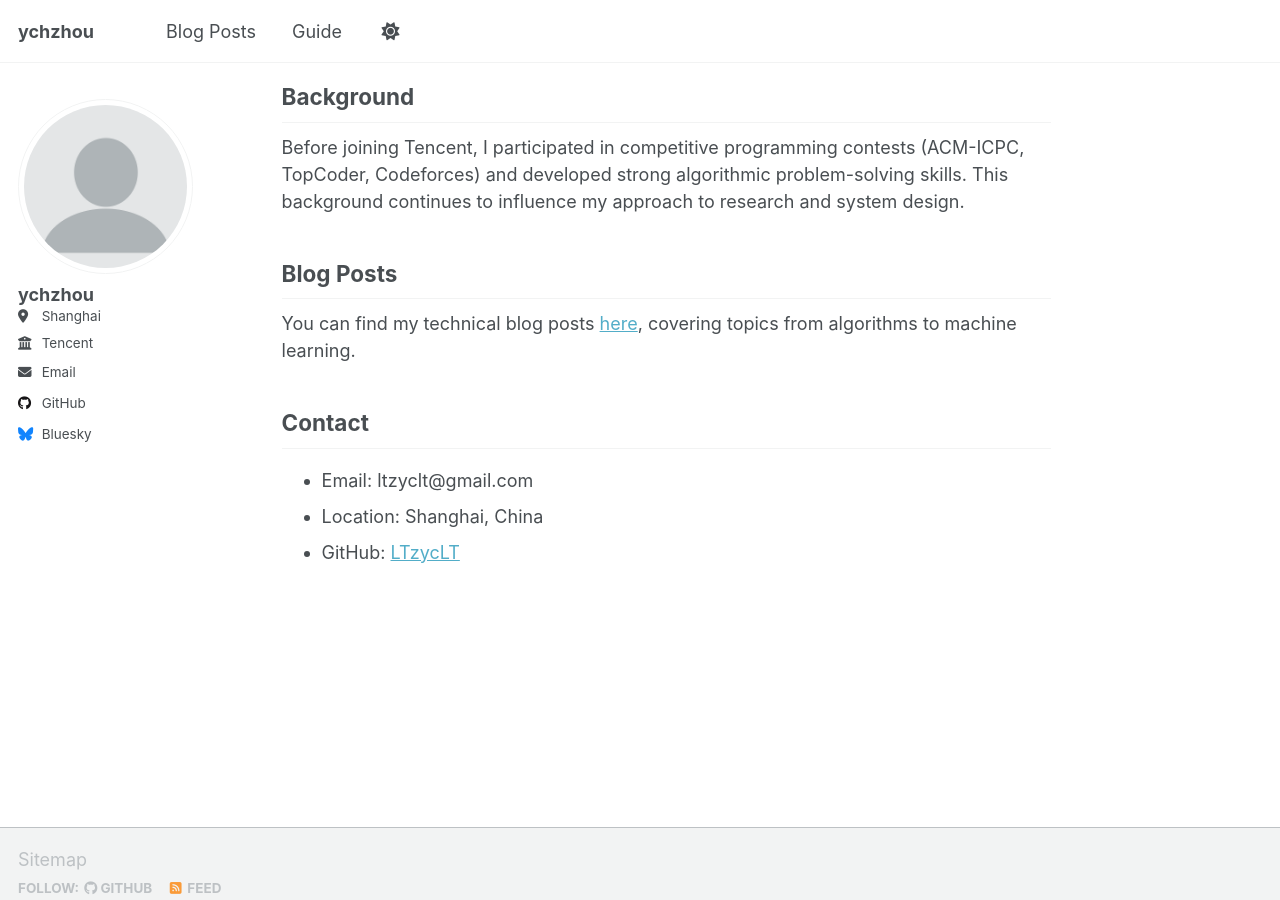
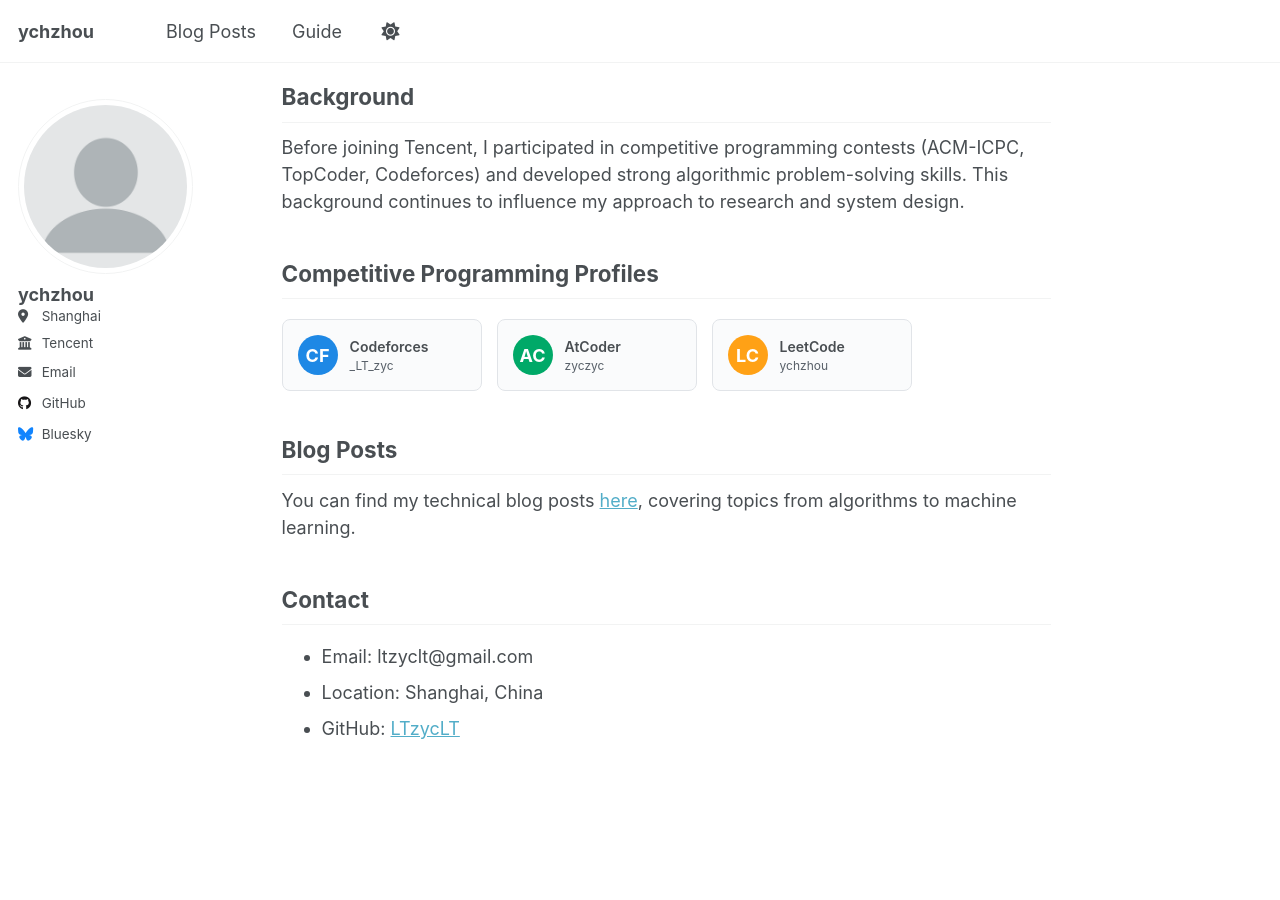
Before and after one commit to LTzycLT/ltzyclt.github.io, a Jekyll site: the page built from _pages/about.md, in a window 1280 px wide and 900 px high, scrolled down 412 px. Built offline with Jekyll 4.4.1, drawn with Linux system fonts in a browser that asks for light colours; a script that is not in the unit is left out.

Commit message:
Add competitive programming profiles with styled cards

```diff
--- a/_pages/about.md
+++ b/_pages/about.md
@@ -19,6 +19,42 @@
 
 Before joining Tencent, I participated in competitive programming contests (ACM-ICPC, TopCoder, Codeforces) and developed strong algorithmic problem-solving skills. This background continues to influence my approach to research and system design.
 
+## Competitive Programming Profiles
+
+<div style="display: flex; flex-wrap: wrap; gap: 15px; margin: 20px 0;">
+
+  <a href="https://codeforces.com/profile/_LT_zyc" target="_blank" style="text-decoration: none; color: inherit;">
+    <div style="border: 1px solid #e1e4e8; border-radius: 8px; padding: 15px; min-width: 200px; display: flex; align-items: center; gap: 12px; transition: all 0.3s; background: #fafbfc;">
+      <div style="width: 40px; height: 40px; background: #1e88e5; border-radius: 50%; display: flex; align-items: center; justify-content: center; color: white; font-weight: bold; font-size: 18px;">CF</div>
+      <div>
+        <div style="font-weight: 600; font-size: 14px;">Codeforces</div>
+        <div style="font-size: 12px; color: #586069;">_LT_zyc</div>
+      </div>
+    </div>
+  </a>
+
+  <a href="https://atcoder.jp/users/zyczyc" target="_blank" style="text-decoration: none; color: inherit;">
+    <div style="border: 1px solid #e1e4e8; border-radius: 8px; padding: 15px; min-width: 200px; display: flex; align-items: center; gap: 12px; transition: all 0.3s; background: #fafbfc;">
+      <div style="width: 40px; height: 40px; background: #00a968; border-radius: 50%; display: flex; align-items: center; justify-content: center; color: white; font-weight: bold; font-size: 18px;">AC</div>
+      <div>
+        <div style="font-weight: 600; font-size: 14px;">AtCoder</div>
+        <div style="font-size: 12px; color: #586069;">zyczyc</div>
+      </div>
+    </div>
+  </a>
+
+  <a href="https://leetcode.cn/u/ychzhou/" target="_blank" style="text-decoration: none; color: inherit;">
+    <div style="border: 1px solid #e1e4e8; border-radius: 8px; padding: 15px; min-width: 200px; display: flex; align-items: center; gap: 12px; transition: all 0.3s; background: #fafbfc;">
+      <div style="width: 40px; height: 40px; background: #ffa116; border-radius: 50%; display: flex; align-items: center; justify-content: center; color: white; font-weight: bold; font-size: 18px;">LC</div>
+      <div>
+        <div style="font-weight: 600; font-size: 14px;">LeetCode</div>
+        <div style="font-size: 12px; color: #586069;">ychzhou</div>
+      </div>
+    </div>
+  </a>
+
+</div>
+
 ## Blog Posts
 
 You can find my technical blog posts [here](/year-archive/), covering topics from algorithms to machine learning.
```
